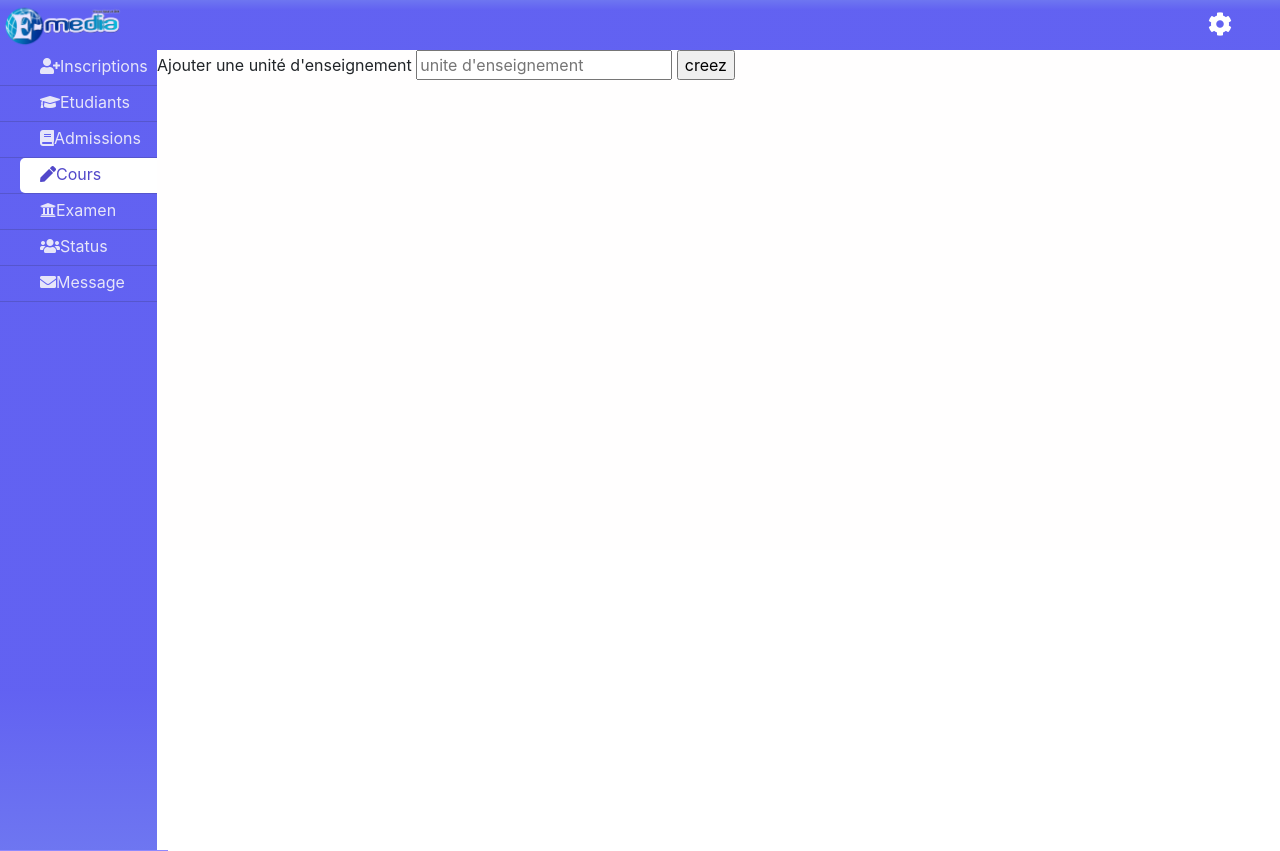
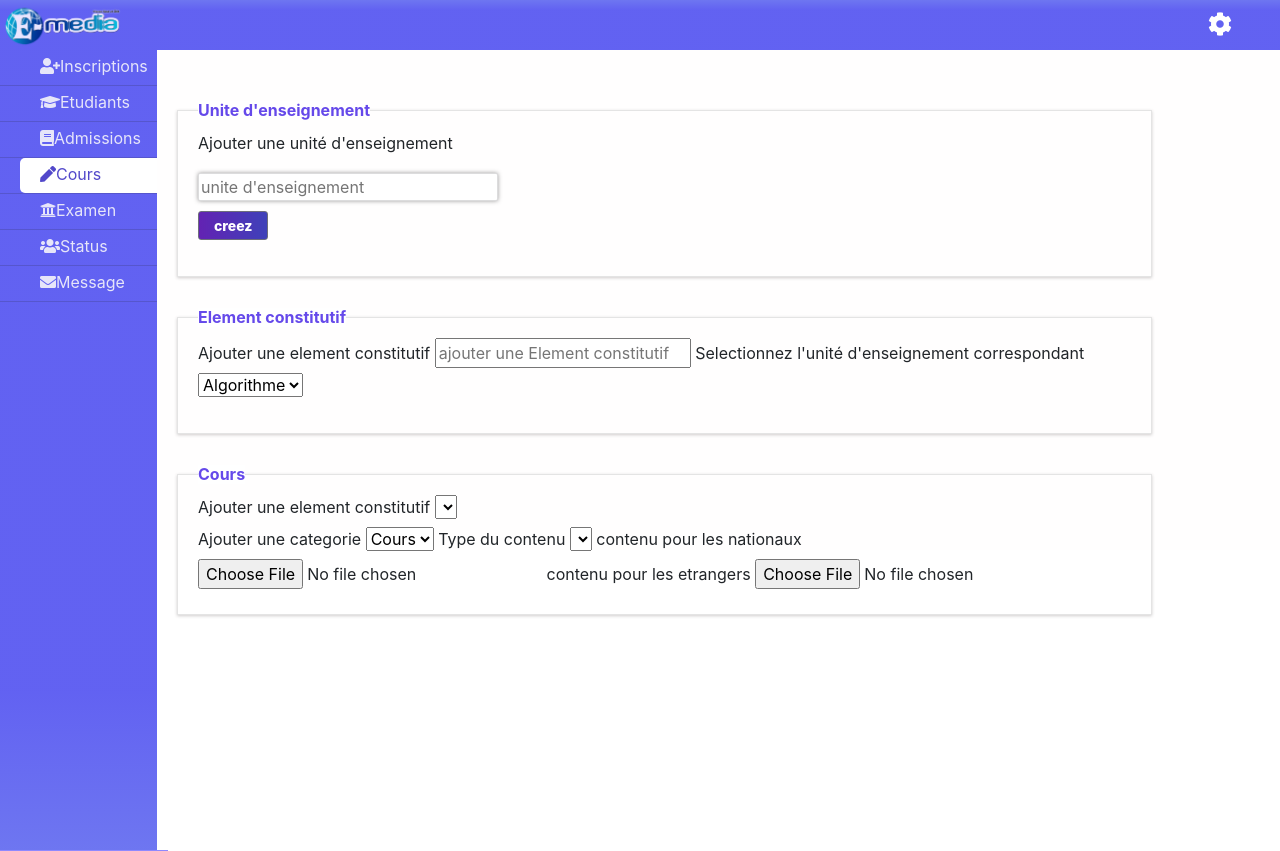
Before and after one commit to laholo14/emedia_enligne, a PHP site: page /mba_master/vue/cours.php in a window 1280 px wide. Shown: the top 851 px of the page. Run offline with PHP 8.4, Linux system fonts and the light colour scheme; lists and menus that the app fills with data are empty; some libraries are stand-ins or nearby versions.

Commit message:
stylisation  formulaire

```diff
--- a/mba_master/vue/SASS/main.scss
+++ b/mba_master/vue/SASS/main.scss
@@ -1,3 +1,4 @@
+@import "mixin.scss";
 $text-primary:rgb(4, 5, 24);
 $background: #3743eeba;
 
@@ -9,6 +10,14 @@ $background: #3743eeba;
         color: unset;
         cursor: pointer;
     }
+}
+%form{
+    width:90%;
+    padding: 20px;
+    border: 1px solid grey;
+    box-sizing: border-box;
+    margin: 40px 0px;
+    position: relative;
 }
 body{
     padding: 0;
@@ -22,9 +31,19 @@ body{
     flex-direction: row;
 
     section{
+        padding: 20px;
         flex-grow: 1;
         background-color: rgb(255, 254, 254);
         height: 500px;
+    }
+    .fieldset{
+        @include fieldsetTitle;
+    }
+    .fieldinput{
+        @include fieldinput;
+    }
+    input[type="button"]{
+        @include button;
     }
 }
 
--- /dev/null
+++ b/mba_master/vue/SASS/mixin.scss
@@ -0,0 +1,45 @@
+@mixin fieldsetTitle {
+
+    width: 90%;
+    padding: 20px;
+    border: 1px solid #e1e1e1e0;
+    box-sizing: border-box;
+    margin: 40px 0px;
+    position: relative;
+    box-shadow: 0px 1px 3px #6862624f;
+
+
+    & .fieldsetTitle {
+
+        position: absolute;
+        top: -10px;
+        font-size: 16px;
+        width: max-content;
+        background-color: white;
+        color: #6549ea;
+        font-weight: bold;
+
+    }
+
+}
+
+@mixin fieldinput {
+
+    width: 300px;
+    border-radius: 2px;
+    border: 1px solid #bbbabd82;
+    margin: 10px 0px;
+    box-shadow: 0px 0px 4px #808080c4;
+    color: #00000096;
+}
+@mixin button{
+
+        appearance: unset;
+        padding: 3px 15px;
+        border: 1px solid #6e6e7b;
+        background: linear-gradient(to right,#6322b3 -1%,#3f41b9 100%);
+        color: white;
+        border-radius: 3px;
+        font-size: 14px;
+        font-weight: 780;
+}
--- a/mba_master/vue/cours.php
+++ b/mba_master/vue/cours.php
@@ -1,3 +1,5 @@
+
+
 <?php
 /*session_start();
 if(!isset($_SESSION['matriculemba'])){
@@ -8,8 +10,6 @@ if(!isset($_SESSION['matriculemba'])){
 }*/
 $currentPage='cours';
 ?>
-
-
 <!DOCTYPE html>
 <html lang="en">
 
@@ -18,17 +18,20 @@ $currentPage='cours';
     <meta name="viewport" content="width=device-width, initial-scale=1.0">
     <meta http-equiv="X-UA-Compatible" content="ie=edge">
     <title>Cours</title>
-    <link rel="stylesheet" href="https://pro.fontawesome.com/releases/v5.10.0/css/all.css" integrity="sha384-AYmEC3Yw5cVb3ZcuHtOA93w35dYTsvhLPVnYs9eStHfGJvOvKxVfELGroGkvsg+p" crossorigin="anonymous"/>
-    <link rel="stylesheet" href="https://cdn.jsdelivr.net/npm/bootstrap@4.5.3/dist/css/bootstrap.min.css" integrity="sha384-TX8t27EcRE3e/ihU7zmQxVncDAy5uIKz4rEkgIXeMed4M0jlfIDPvg6uqKI2xXr2" crossorigin="anonymous">
+    <link rel="stylesheet" href="https://pro.fontawesome.com/releases/v5.10.0/css/all.css"
+        integrity="sha384-AYmEC3Yw5cVb3ZcuHtOA93w35dYTsvhLPVnYs9eStHfGJvOvKxVfELGroGkvsg+p" crossorigin="anonymous" />
+    <link rel="stylesheet" href="https://cdn.jsdelivr.net/npm/bootstrap@4.5.3/dist/css/bootstrap.min.css"
+        integrity="sha384-TX8t27EcRE3e/ihU7zmQxVncDAy5uIKz4rEkgIXeMed4M0jlfIDPvg6uqKI2xXr2" crossorigin="anonymous">
 
     <link rel="stylesheet" href="https://cdn.jsdelivr.net/gh/jgthms/minireset.css@master/minireset.min.css">
     <link rel="stylesheet" href="gen/main.css" type="text/css">
 </head>
+
 <body>
     <div class="bar-navigation">
         <div class="container-item">
             <div class="brand">
-                    <img src="image/logoE-media.png" alt="e-media"/>
+                <img src="image/logoE-media.png" alt="e-media" />
             </div>
         </div>
         <div class="container-item d-flex justify-content-end px-5">
@@ -40,7 +43,7 @@ $currentPage='cours';
 
     </div>
     <div id="body" class="d-flex">
-    <nav >
+        <nav>
 
             <div class="container-navigation">
                 <ul>
@@ -60,15 +63,61 @@ $currentPage='cours';
             <!--
         manatsofoka unite d'enseignement
 -->
-        <form action="#" >
+            <form class="fieldset" action="#" enctype="text/plain">
+                <h3 class="fieldsetTitle">Unite d'enseignement</h3>
                 <div class="form-group">
+                    <div class="field-group d-flex flex-column">
                         <label>Ajouter une unité d'enseignement</label>
-            <input  type="text" placeholder="unite d'enseignement"/>
+                        <input class="fieldinput" type="text" placeholder="unite d'enseignement" />
+                    </div>
                         <input type="button" value="creez" />
-            <div>
+
+                </div>
 
             </form>
-        <form action="#">
+            <form class="fieldset" action="#">
+                <h3 class="fieldsetTitle">Element constitutif</h3>
+                <div class="form-group">
+                    <label>
+                        Ajouter une element constitutif
+                    </label>
+                    <input type="text" placeholder="ajouter une Element constitutif" />
+                    <label>
+                        Selectionnez l'unité d'enseignement correspondant
+                    </label>
+                    <select>
+                        <option>Algorithme</option>
+                    </select>
+                </div>
+
+            </form>
+            <form class="fieldset" action="#">
+                <h3 class="fieldsetTitle">Cours</h3>
+                <div class="field">
+                    <label>Ajouter une element constitutif</label>
+                    <select>
+                        <option></option>
+                    </select>
+                </div>
+                <label>Ajouter une categorie</label>
+                <select>
+                    <option>Cours</option>
+                </select>
+                <label>Type du contenu</label>
+                <select>
+                    <option></option>
+                </select>
+                <label>
+                    contenu pour les nationaux
+                </label>
+                <input type="file" placeholder="importer votre contenu ici">
+                <label>
+                    contenu pour les etrangers
+                </label>
+                <input type="file" placeholder="importer votre contenu ici">
+
+
+
 
             </form>
         </section>
@@ -82,7 +131,11 @@ $currentPage='cours';
     </div>
 </body>
 <script src="https://cdnjs.cloudflare.com/ajax/libs/jquery/3.5.1/jquery.min.js"></script>
-<script src="https://cdnjs.cloudflare.com/ajax/libs/popper.js/1.14.7/umd/popper.min.js" integrity="sha384-UO2eT0CpHqdSJQ6hJty5KVphtPhzWj9WO1clHTMGa3JDZwrnQq4sF86dIHNDz0W1" crossorigin="anonymous"></script>
-<script src="https://stackpath.bootstrapcdn.com/bootstrap/4.3.1/js/bootstrap.min.js" integrity="sha384-JjSmVgyd0p3pXB1rRibZUAYoIIy6OrQ6VrjIEaFf/nJGzIxFDsf4x0xIM+B07jRM" crossorigin="anonymous"></script>
+<script src="https://cdnjs.cloudflare.com/ajax/libs/popper.js/1.14.7/umd/popper.min.js"
+    integrity="sha384-UO2eT0CpHqdSJQ6hJty5KVphtPhzWj9WO1clHTMGa3JDZwrnQq4sF86dIHNDz0W1" crossorigin="anonymous">
+</script>
+<script src="https://stackpath.bootstrapcdn.com/bootstrap/4.3.1/js/bootstrap.min.js"
+    integrity="sha384-JjSmVgyd0p3pXB1rRibZUAYoIIy6OrQ6VrjIEaFf/nJGzIxFDsf4x0xIM+B07jRM" crossorigin="anonymous">
+</script>
 
 </html>
--- a/mba_master/vue/gen/main.css
+++ b/mba_master/vue/gen/main.css
@@ -20,9 +20,46 @@ body {
   flex-direction: row;
 }
 #body section {
+  padding: 20px;
   flex-grow: 1;
   background-color: #fffefe;
   height: 500px;
+}
+#body .fieldset {
+  width: 90%;
+  padding: 20px;
+  border: 1px solid #e1e1e1e0;
+  box-sizing: border-box;
+  margin: 40px 0px;
+  position: relative;
+  box-shadow: 0px 1px 3px #6862624f;
+}
+#body .fieldset .fieldsetTitle {
+  position: absolute;
+  top: -10px;
+  font-size: 16px;
+  width: max-content;
+  background-color: white;
+  color: #6549ea;
+  font-weight: bold;
+}
+#body .fieldinput {
+  width: 300px;
+  border-radius: 2px;
+  border: 1px solid #bbbabd82;
+  margin: 10px 0px;
+  box-shadow: 0px 0px 4px #808080c4;
+  color: #00000096;
+}
+#body input[type=button] {
+  appearance: unset;
+  padding: 3px 15px;
+  border: 1px solid #6e6e7b;
+  background: linear-gradient(to right, #6322b3 -1%, #3f41b9 100%);
+  color: white;
+  border-radius: 3px;
+  font-size: 14px;
+  font-weight: 780;
 }
 
 .dropdown {
--- /dev/null
+++ b/mba_master/vue/gen/mixin.css
@@ -0,0 +1,3 @@
+
+
+/*# sourceMappingURL=mixin.css.map */
```
Also changed, not shown: 2 other files. Lines whose indentation alone changed are shown as unchanged.
